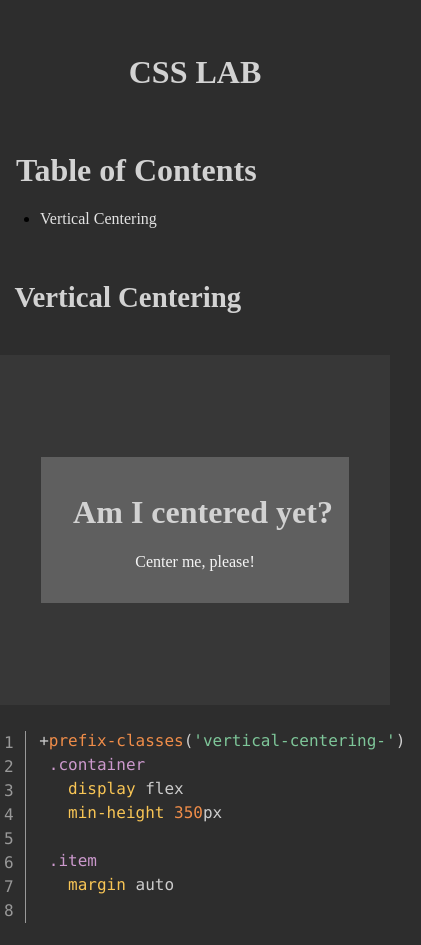
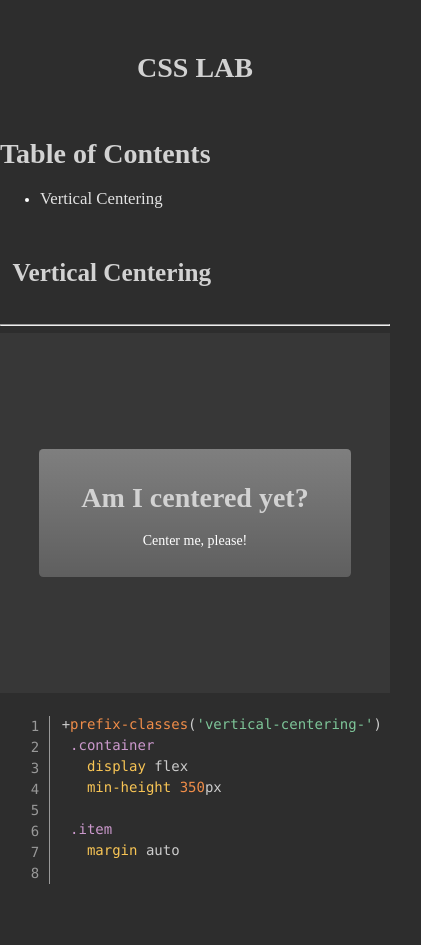
Before and after one commit to xandeer/css-lab, a Vue app: page / in a window 390 px wide. Shown: the whole page, 421 px wide, since content can reach past the window. After the commit the page ends 903 px from the top, so only its background shows below. Built offline with nearby package versions, Linux system fonts and the light colour scheme.

Commit message:
update: responsive of demo

```diff
--- a/src/modules/vertical-centering/components/demo.vue
+++ b/src/modules/vertical-centering/components/demo.vue
@@ -32,24 +32,14 @@ export default {
 <style lang="stylus">
 .demo
   display flex
-  justify-content flex-start
-  align-items flex-start
+  flex-wrap wrap
   width 100%
-
-  @media only screen and (orientation: portrait)
-    flex-direction column
-    align-items center
 
 +prefix-classes('demo-')
   .preview
-    flex 50%
+  .style
+    width 50%
 
-  .style
-    flex 50%
-
-  .preview
-  .style
-    @media only screen and (orientation: portrait)
+    @media (max-width : 800px)
       width 100%
-      flex 1
 </style>
--- a/src/modules/vertical-centering/index.vue
+++ b/src/modules/vertical-centering/index.vue
@@ -1,6 +1,7 @@
 <template lang="pug">
 article#vertical-centering.vertical-centering
   header Vertical Centering
+  hr
 
   demo.vertical-centering-demo(:src="code")
     section.vertical-centering-container
@@ -31,13 +32,14 @@ export default {
 +prefix-classes('vertical-centering-')
   .container
     display flex
-    min-height 350px
+    min-height 360px
     background #373737
 
   .item
     margin auto
-    background #5f5f5f
-    color #f5f5f5
-    padding 1em
+    background #5f5f5f linear-gradient(hsla(0, 0%, 100%, .2), transparent)
+    color white
+    padding 1em 3em
+    border-radius .3em
     text-align center
 </style>
--- a/src/styles/base.styl
+++ b/src/styles/base.styl
@@ -5,8 +5,11 @@ body
   width 100%
   height 100%
   background-color #2d2d2d
+  color white
+  font-size 14px
 
 a
+  font-size 1.2em
   text-decoration none
   color #e3e3e3
 
@@ -31,5 +34,7 @@ article header
   text-align left
 
 h1
-  text-indent .5em
   color #d2d2d2
+
+hr
+  color currentColor
```
